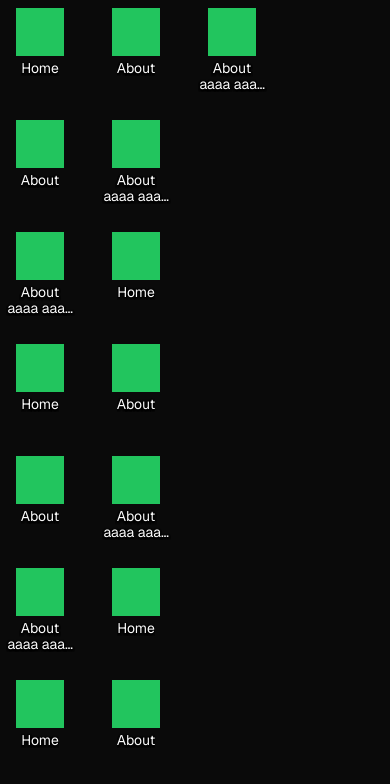
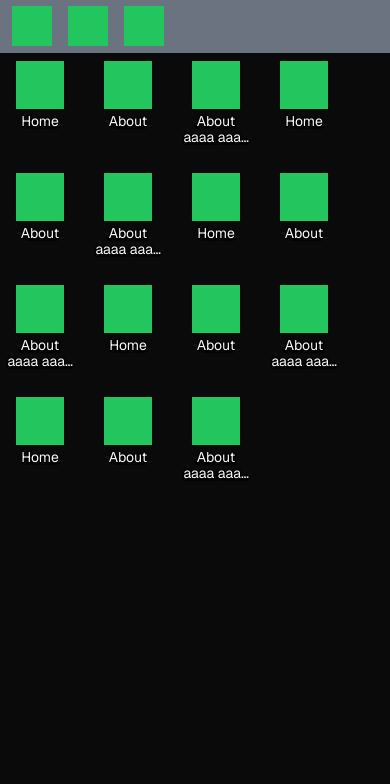
Before and after one commit to Raptor1818/RaptorOS, a Next.js app: page / in a window 390 px wide. Shown: the top 784 px of the page. Built offline with nearby package versions, Linux system fonts and the light colour scheme.

Commit message:
Taskbar
- Column on desktop
- Row on mobile

```diff
--- a/src/app/page.tsx
+++ b/src/app/page.tsx
@@ -1,4 +1,5 @@
 'use client';
+import Taskbar from '@/components/raptor-os/system/Taskbar';
 import dynamic from 'next/dynamic';
 
 const DynamicDesktop = dynamic(() => import('@/components/raptor-os/system/Desktop'), {
@@ -7,7 +8,8 @@ const DynamicDesktop = dynamic(() => import('@/components/raptor-os/system/Deskt
 
 export default function HomePage() {
   return (
-    <main className="w-screen h-screen flex flex-col" suppressHydrationWarning>
+    <main className="w-screen h-screen flex flex-col md:flex-row" suppressHydrationWarning>
+      <Taskbar />
       <DynamicDesktop />
     </main>
   );
--- a/src/components/raptor-os/system/Desktop/DesktopIcon.tsx
+++ b/src/components/raptor-os/system/Desktop/DesktopIcon.tsx
@@ -7,9 +7,11 @@ import css from '@/styles/raptor-os/system/Desktop/DesktopItem.module.css';
 type Props = {
   app: AppWindowType;
   openWindow: (appWindow: AppWindowType) => void;
+  hideText?: boolean;
+  className?: string;
 }
 
-const DesktopIcon = ({ app, openWindow }: Props) => {
+const DesktopIcon = ({ app, openWindow, hideText, className }: Props) => {
   return (
     <button
       onDoubleClick={() => {
@@ -17,8 +19,12 @@ const DesktopIcon = ({ app, openWindow }: Props) => {
       }}
       className={`relative w-20 h-fit
         flex flex-col items-center justify-start gap-1
-        px-1 py-2 rounded cursor-default hover:bg-white hover:bg-opacity-25 focus:bg-white focus:bg-opacity-25 select-none transition-all duration-100
-        ${css.iconContainer}`}
+        px-1 py-2 rounded cursor-default
+        bg-transparent
+        hover:bg-white/20
+        focus:bg-white/35
+        select-none transition-all duration-200
+        ${css.iconContainer} ${className && className}`}
     >
       {/* <Image
         src={app.icon ?? '/favicon.ico'}
@@ -30,10 +36,12 @@ const DesktopIcon = ({ app, openWindow }: Props) => {
       <div className='w-12 h-12 bg-green-500'>
 
       </div>
-      <p className={`text-center select-none text-sm leading-4 truncate-multiline focus:outline-none
-        ${css.itemText}`}>
-        {app.label}
-      </p>
+      {!hideText && (
+        <p className={`text-center select-none text-sm leading-4 truncate-multiline focus:outline-none
+          ${css.itemText}`}>
+          {app.label}
+        </p>
+      )}
     </button>
   )
 }
--- a/src/components/raptor-os/system/Desktop/index.tsx
+++ b/src/components/raptor-os/system/Desktop/index.tsx
@@ -9,10 +9,10 @@ const Desktop = (_props: Props) => {
   const context = useWindowContext()
   return (
     <div className='w-screen h-full
-      grid grid-flow-col contain-strict place-items-start
+      grid grid-flow-row contain-strict place-items-start
       grid-cols-[repeat(auto-fill,5rem)]
       grid-rows-[repeat(auto-fill,6rem)]
-      gap-4'
+      gap-y-4 gap-x-2'
     >
       {appList.map(app =>
         <DesktopIcon
--- /dev/null
+++ b/src/components/raptor-os/system/Taskbar/TaskbarIcon.tsx
@@ -0,0 +1,39 @@
+import { type AppWindowType } from '@/context/WindowProvider/window-provider';
+import React from 'react'
+import Image from 'next/image';
+
+type Props = {
+  app: AppWindowType;
+  openWindow: (appWindow: AppWindowType) => void;
+  className?: string;
+}
+
+const TaskbarIcon = ({ app, openWindow, className }: Props) => {
+  return (
+    <button
+      onClick={() => {
+        openWindow(app);
+      }}
+      className={`w-12 h-12 p-1
+        flex place-items-center
+        rounded cursor-default
+        hover:bg-white/20
+        active:bg-white/35
+        select-none transition-all duration-200
+        ${className && className}`}
+    >
+      {/* <Image
+        src={app.icon ?? '/favicon.ico'}
+        width={48}
+        height={48}
+        alt={app.label}
+        draggable={false}
+      /> */}
+      <div className='w-10 h-10 bg-green-500'>
+
+      </div>
+    </button>
+  )
+}
+
+export default TaskbarIcon
--- /dev/null
+++ b/src/components/raptor-os/system/Taskbar/index.tsx
@@ -0,0 +1,32 @@
+import { useWindowContext } from '@/context/WindowProvider/window-provider';
+import { appList } from '@/lib/lists/app-list';
+import React from 'react'
+import TaskbarIcon from './TaskbarIcon';
+
+type Props = {}
+
+const Taskbar = (props: Props) => {
+  const context = useWindowContext();
+
+  return (
+    <div className={` static
+      bottom-0 md:left-0
+      w-screen md:w-14
+      h-14 md:h-screen
+      flex flex-row md:flex-col
+      gap-2
+      px-2 md:px-0.5
+      py-0.5 md:py-2
+      justify-start items-center bg-gray-500`}>
+      {appList.map(app =>
+        <TaskbarIcon
+          key={app.id}
+          app={app}
+          openWindow={context.openWindow}
+        />
+      )}
+    </div>
+  )
+}
+
+export default Taskbar
```
